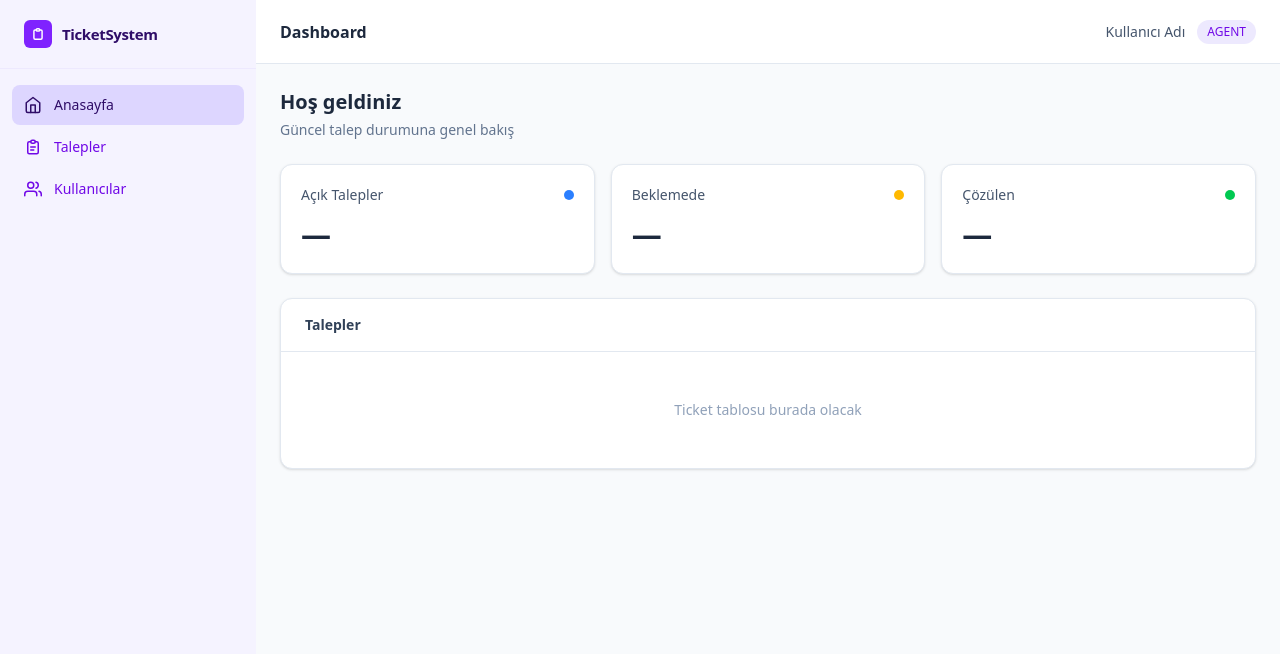
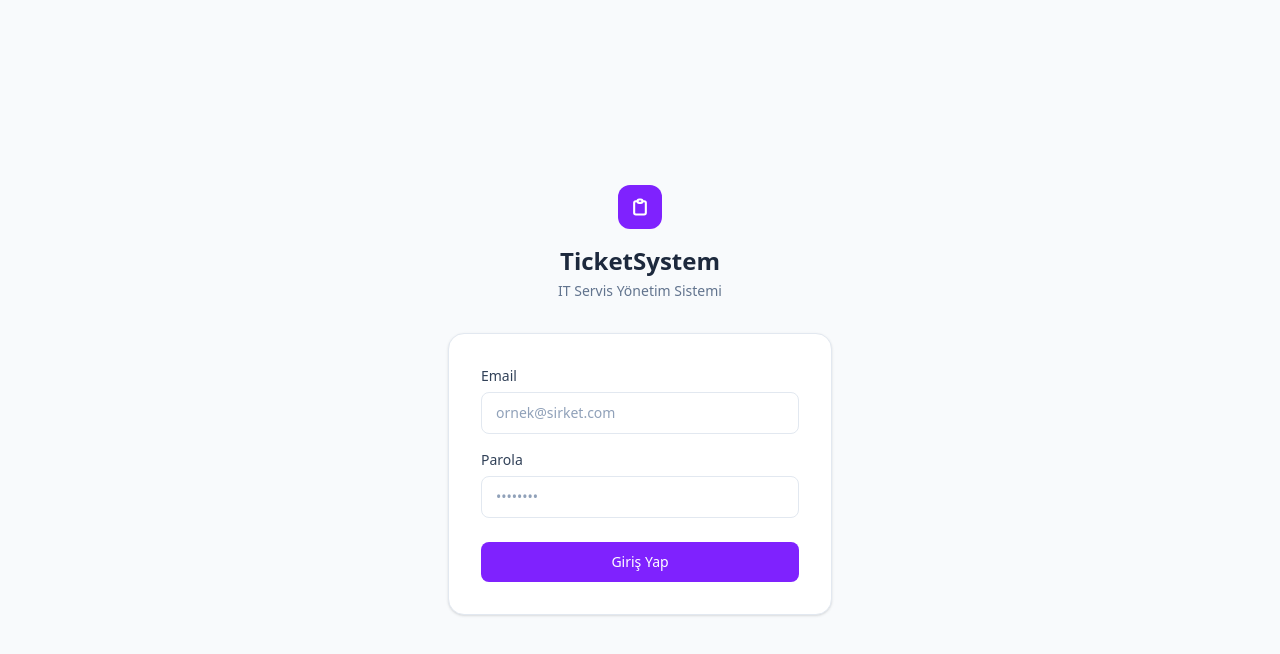
Before and after one commit to zekiyenurkirat/TicketSystem, a React (Vite) app in the folder frontend/: page /login in a window 1280 px wide. Shown: the top 654 px of the page. Built offline with nearby package versions, Linux system fonts and the light colour scheme.

Commit message:
feat: login ekranı ve AuthContext oluşturuldu

```diff
--- a/frontend/src/App.tsx
+++ b/frontend/src/App.tsx
@@ -1,7 +1,21 @@
+import { AuthProvider, useAuth } from './context/AuthContext'
 import AppLayout from './components/layout/AppLayout'
+import LoginPage from './pages/LoginPage'
+
+function AppContent() {
+  const { isAuthenticated, isLoading } = useAuth()
+
+  if (isLoading) return null
+
+  return isAuthenticated ? <AppLayout /> : <LoginPage />
+}
 
 function App() {
-  return <AppLayout />
+  return (
+    <AuthProvider>
+      <AppContent />
+    </AuthProvider>
+  )
 }
 
 export default App
--- a/frontend/src/components/layout/Topbar.tsx
+++ b/frontend/src/components/layout/Topbar.tsx
@@ -1,13 +1,35 @@
+import { useAuth } from '../../context/AuthContext'
+import type { UserRole } from '../../types/auth.types'
+
+const roleBadgeClass: Record<UserRole, string> = {
+  MANAGER: 'bg-purple-100 text-purple-700',
+  AGENT: 'bg-violet-100 text-violet-700',
+  CUSTOMER: 'bg-green-100 text-green-700',
+}
+
 function Topbar() {
+  const { email, role, logout } = useAuth()
+
   return (
     <header className="h-16 bg-white border-b border-slate-200 flex items-center justify-between px-6 flex-shrink-0">
       <h1 className="text-base font-semibold text-slate-800">Dashboard</h1>
 
       <div className="flex items-center gap-3">
-        <span className="text-sm text-slate-600">Kullanıcı Adı</span>
-        <span className="text-xs font-medium px-2.5 py-1 rounded-full bg-violet-100 text-violet-700">
-          AGENT
-        </span>
+        {email && (
+          <span className="text-sm text-slate-600">{email}</span>
+        )}
+        {role && (
+          <span className={`text-xs font-medium px-2.5 py-1 rounded-full ${roleBadgeClass[role]}`}>
+            {role}
+          </span>
+        )}
+        <div className="w-px h-4 bg-slate-200" />
+        <button
+          onClick={logout}
+          className="text-sm text-slate-400 hover:text-slate-700 transition-colors"
+        >
+          Çıkış
+        </button>
       </div>
     </header>
   )
--- /dev/null
+++ b/frontend/src/context/AuthContext.tsx
@@ -0,0 +1,89 @@
+import { createContext, useContext, useEffect, useState } from 'react'
+import type { ReactNode } from 'react'
+import { login as loginApi } from '../api/auth.api'
+import { TOKEN_KEY } from '../api/client'
+import type { LoginRequest, UserRole } from '../types/auth.types'
+
+const USER_KEY = 'ticketSystemUser'
+
+type AuthContextValue = {
+  token: string | null
+  email: string | null
+  role: UserRole | null
+  isLoading: boolean
+  isAuthenticated: boolean
+  login: (request: LoginRequest) => Promise<void>
+  logout: () => void
+}
+
+const AuthContext = createContext<AuthContextValue | null>(null)
+
+export function AuthProvider({ children }: { children: ReactNode }) {
+  const [token, setToken] = useState<string | null>(null)
+  const [email, setEmail] = useState<string | null>(null)
+  const [role, setRole] = useState<UserRole | null>(null)
+  const [isLoading, setIsLoading] = useState(true)
+
+  useEffect(() => {
+    const storedToken = localStorage.getItem(TOKEN_KEY)
+    const storedUser = localStorage.getItem(USER_KEY)
+
+    if (storedToken && storedUser) {
+      try {
+        const user = JSON.parse(storedUser) as { email: string; role: UserRole }
+        setToken(storedToken)
+        setEmail(user.email)
+        setRole(user.role)
+      } catch {
+        localStorage.removeItem(TOKEN_KEY)
+        localStorage.removeItem(USER_KEY)
+      }
+    }
+
+    setIsLoading(false)
+  }, [])
+
+  async function login(request: LoginRequest): Promise<void> {
+    const authResponse = await loginApi(request)
+
+    localStorage.setItem(TOKEN_KEY, authResponse.token)
+    localStorage.setItem(USER_KEY, JSON.stringify({ email: authResponse.email, role: authResponse.role }))
+
+    setToken(authResponse.token)
+    setEmail(authResponse.email)
+    setRole(authResponse.role)
+  }
+
+  function logout(): void {
+    localStorage.removeItem(TOKEN_KEY)
+    localStorage.removeItem(USER_KEY)
+
+    setToken(null)
+    setEmail(null)
+    setRole(null)
+  }
+
+  return (
+    <AuthContext.Provider
+      value={{
+        token,
+        email,
+        role,
+        isLoading,
+        isAuthenticated: token !== null,
+        login,
+        logout,
+      }}
+    >
+      {children}
+    </AuthContext.Provider>
+  )
+}
+
+export function useAuth(): AuthContextValue {
+  const context = useContext(AuthContext)
+  if (!context) {
+    throw new Error('useAuth bir AuthProvider içinde kullanılmalıdır.')
+  }
+  return context
+}
--- /dev/null
+++ b/frontend/src/pages/LoginPage.tsx
@@ -0,0 +1,146 @@
+import { useState } from 'react'
+import type { FormEvent } from 'react'
+import { useAuth } from '../context/AuthContext'
+import type { LoginRequest } from '../types/auth.types'
+
+function LoginPage() {
+  const { login } = useAuth()
+
+  const [email, setEmail] = useState('')
+  const [password, setPassword] = useState('')
+  const [emailError, setEmailError] = useState('')
+  const [passwordError, setPasswordError] = useState('')
+  const [serverError, setServerError] = useState('')
+  const [isSubmitting, setIsSubmitting] = useState(false)
+
+  function validate(): boolean {
+    let valid = true
+    setEmailError('')
+    setPasswordError('')
+
+    if (!email.trim()) {
+      setEmailError('Email adresi zorunludur.')
+      valid = false
+    } else if (!/^[^\s@]+@[^\s@]+\.[^\s@]+$/.test(email)) {
+      setEmailError('Geçerli bir email adresi girin.')
+      valid = false
+    }
+
+    if (!password) {
+      setPasswordError('Parola zorunludur.')
+      valid = false
+    }
+
+    return valid
+  }
+
+  async function handleSubmit(e: FormEvent<HTMLFormElement>) {
+    e.preventDefault()
+    setServerError('')
+
+    if (!validate()) return
+
+    setIsSubmitting(true)
+    try {
+      const request: LoginRequest = { email: email.trim(), password }
+      await login(request)
+    } catch (err) {
+      setServerError(err instanceof Error ? err.message : 'Giriş sırasında bir hata oluştu.')
+    } finally {
+      setIsSubmitting(false)
+    }
+  }
+
+  return (
+    <div className="min-h-screen bg-slate-50 flex items-center justify-center p-4">
+      <div className="w-full max-w-sm">
+
+        <div className="text-center mb-8">
+          <div className="inline-flex items-center justify-center w-11 h-11 bg-violet-600 rounded-xl mb-4">
+            <svg
+              width="20"
+              height="20"
+              viewBox="0 0 24 24"
+              fill="none"
+              stroke="white"
+              strokeWidth="2.5"
+              strokeLinecap="round"
+              strokeLinejoin="round"
+              aria-hidden="true"
+            >
+              <path d="M9 5H7a2 2 0 0 0-2 2v12a2 2 0 0 0 2 2h10a2 2 0 0 0 2-2V7a2 2 0 0 0-2-2h-2" />
+              <rect x="9" y="3" width="6" height="4" rx="2" />
+            </svg>
+          </div>
+          <h1 className="text-2xl font-semibold text-slate-800">TicketSystem</h1>
+          <p className="text-sm text-slate-500 mt-1">IT Servis Yönetim Sistemi</p>
+        </div>
+
+        <div className="bg-white rounded-2xl border border-slate-200 shadow-sm p-8">
+          <form onSubmit={handleSubmit} noValidate>
+
+            <div className="mb-4">
+              <label className="block text-sm font-medium text-slate-700 mb-1.5">
+                Email
+              </label>
+              <input
+                type="email"
+                value={email}
+                onChange={(e) => setEmail(e.target.value)}
+                placeholder="ornek@sirket.com"
+                autoComplete="email"
+                className={`w-full px-3.5 py-2.5 rounded-lg border text-sm text-slate-800 outline-none transition-colors placeholder:text-slate-400 ${
+                  emailError
+                    ? 'border-red-300 focus:border-red-400'
+                    : 'border-slate-200 focus:border-violet-400'
+                }`}
+              />
+              {emailError && (
+                <p className="mt-1.5 text-xs text-red-500">{emailError}</p>
+              )}
+            </div>
+
+            <div className="mb-6">
+              <label className="block text-sm font-medium text-slate-700 mb-1.5">
+                Parola
+              </label>
+              <input
+                type="password"
+                value={password}
+                onChange={(e) => setPassword(e.target.value)}
+                placeholder="••••••••"
+                autoComplete="current-password"
+                className={`w-full px-3.5 py-2.5 rounded-lg border text-sm text-slate-800 outline-none transition-colors placeholder:text-slate-400 ${
+                  passwordError
+                    ? 'border-red-300 focus:border-red-400'
+                    : 'border-slate-200 focus:border-violet-400'
+                }`}
+              />
+              {passwordError && (
+                <p className="mt-1.5 text-xs text-red-500">{passwordError}</p>
+              )}
+            </div>
+
+            {serverError && (
+              <div className="mb-5 px-4 py-3 bg-red-50 border border-red-200 rounded-lg">
+                <p className="text-sm text-red-600">{serverError}</p>
+              </div>
+            )}
+
+            <button
+              type="submit"
+              disabled={isSubmitting}
+              className="w-full py-2.5 bg-violet-600 text-white text-sm font-medium rounded-lg hover:bg-violet-700 transition-colors disabled:opacity-60 disabled:cursor-not-allowed"
+            >
+              {isSubmitting ? 'Giriş yapılıyor...' : 'Giriş Yap'}
+            </button>
+
+          </form>
+        </div>
+
+      </div>
+    </div>
+  )
+}
+
+export default LoginPage
```
Also changed, not shown: 2 other files (tests, documents, lock files or other folders).
